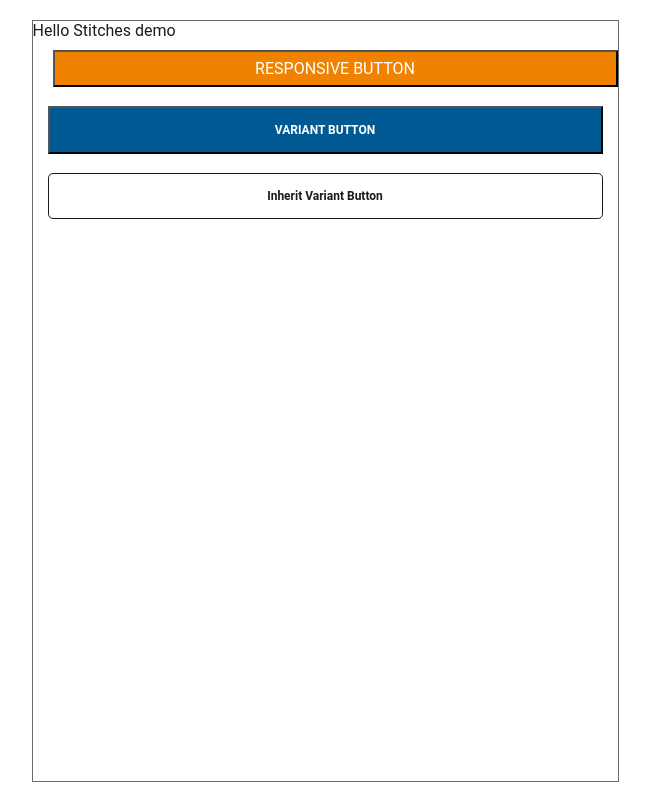
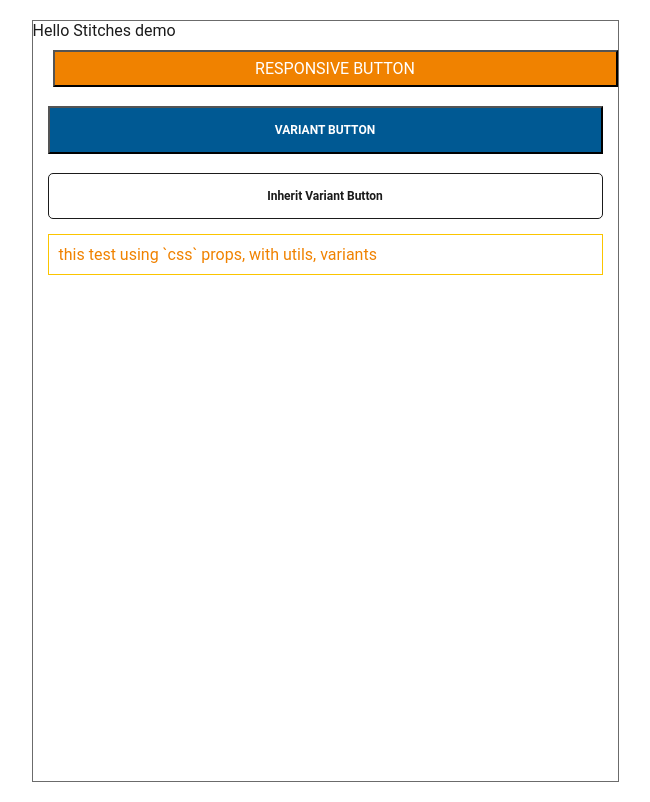
Before and after one commit to an-nguyen-2-ts/stld-stitches, a Next.js app: page / in a window 1280 px wide. Shown: the whole page, without its empty margins (315-965 px from the left). Built offline with nearby package versions, Linux system fonts and the light colour scheme.

Commit message:
feat: using css props

```diff
--- a/pages/index.tsx
+++ b/pages/index.tsx
@@ -90,6 +90,17 @@ const Home: NextPage = () => {
       <br />
 
       <ButtonInherit pureMargin>Inherit Variant Button</ButtonInherit>
+
+      <Text
+        css={{
+          color: '$secondary',
+          m: '$large',
+          border: '1px solid $primary',
+          padding: '$medium',
+        }}
+      >
+        this test using `css` props, with utils, variants
+      </Text>
     </Container>
   );
 };
```
